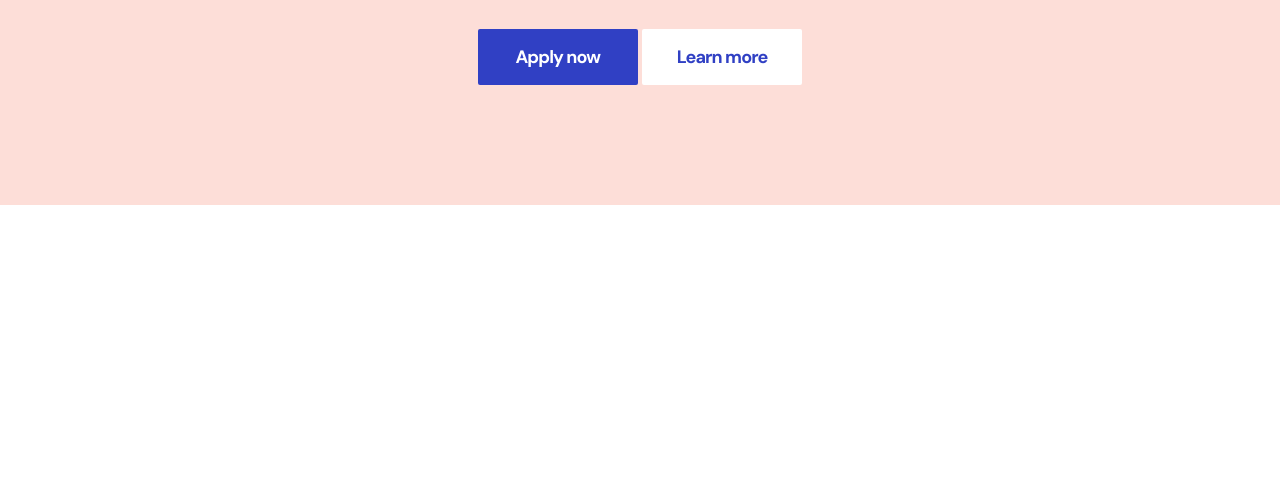
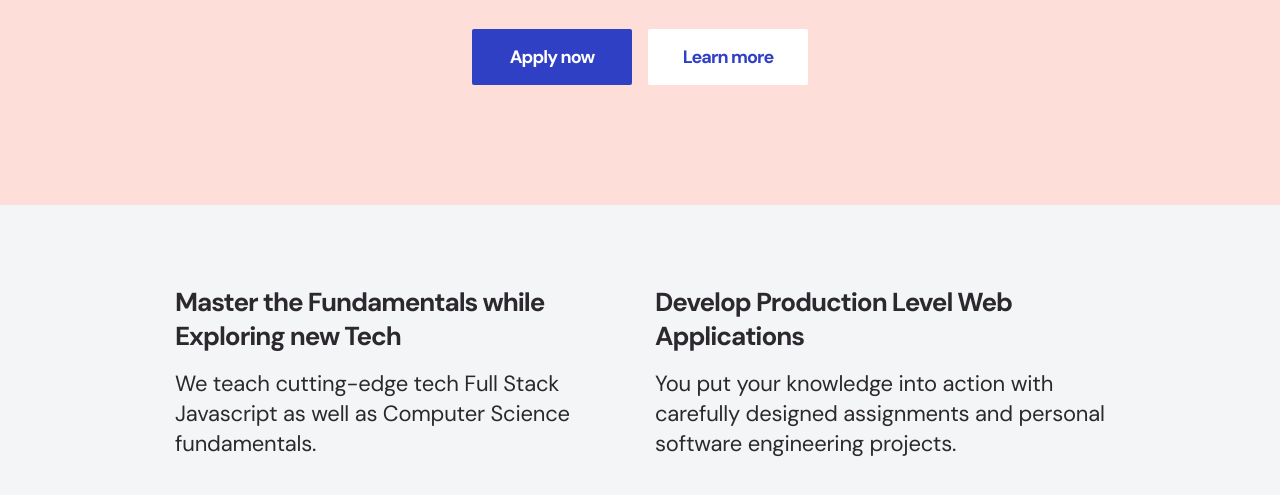
Before and after one commit to h22ju/project.1, a plain HTML site: page index.html in a window 1280 px wide. Shown: the part 359-854 px from the top of the page. Before the commit the page ends 800 px from the top, so only its background shows below. Drawn offline with Linux system fonts and the light colour scheme.

Commit message:
Add files via upload

```diff
--- a/index.html
+++ b/index.html
@@ -5,7 +5,7 @@
     <meta name="viewport" content="width=device-width, initial-scale=1.0" />
     <link rel="preconnect" href="https://fonts.gstatic.com" />
     <link
-      href="https://fonts.googleapis.com/css2?family=DM+Sans:wght@400;500;700&display=swap"
+      href="https://fonts.googleapis.com/css2?family=DM+Sans:wght@400;700&display=swap"
       rel="stylesheet"
     />
     <link rel="stylesheet" href="grid.min.css" />
@@ -19,12 +19,12 @@
           <div class="col-12">
             <div class="landing-content">
               <h1 class="landing-title">
-                Change your career,<br />
+                Change your career, <br />
                 Change your life
               </h1>
               <p class="landing-desc">
-                Get ahead with expert-led training in<br />
-                coding & design
+                Get ahead with expert-led training in <br />
+                coding &amp; design
               </p>
               <div class="button-group">
                 <a href="#" class="fill-button">Apply now</a>
@@ -35,5 +35,31 @@
         </div>
       </div>
     </section>
+
+    <section class="service">
+      <div class="container">
+        <div class="row">
+          <div class="col-12 col-md-6">
+            <h2 class="service-title">
+              Master the Fundamentals while Exploring new Tech
+            </h2>
+            <p class="service-desc">
+              We teach cutting-edge tech Full Stack Javascript as well as
+              Computer Science fundamentals.
+            </p>
+          </div>
+
+          <div class="col-12 col-md-6">
+            <h2 class="service-title">
+              Develop Production Level Web Applications
+            </h2>
+            <p class="service-desc">
+              You put your knowledge into action with carefully designed
+              assignments and personal software engineering projects.
+            </p>
+          </div>
+        </div>
+      </div>
+    </section>
   </body>
 </html>
--- a/style.css
+++ b/style.css
@@ -5,10 +5,11 @@
 
 body {
   font-family: "DM Sans", sans-serif;
+  color: #2b292d;
+  letter-spacing: -0.01em;
 }
 
-/* Reset CSS */
-
+/* Reset CSS*/
 a {
   color: inherit;
   text-decoration: none;
@@ -55,7 +56,6 @@ p {
   border-radius: 2px;
   font-size: 15px;
   font-weight: 700;
-  line-height: 1.6;
   letter-spacing: -0.05em;
   color: #fff;
   background-color: #3040c4;
@@ -71,54 +71,78 @@ p {
   opacity: 0.5;
 }
 
-/* landing */
+/* Landing */
 
 .landing {
+  text-align: center;
   background-color: #fdded8;
-  text-align: center;
 }
 
 .landing-content {
   display: flex;
   flex-direction: column;
   justify-content: center;
-
   width: 100%;
   height: 100vh;
 }
 
 .landing-title {
-  margin-bottom: 24px;
-  font-weight: 700;
   font-size: 40px;
   line-height: 1;
   letter-spacing: -0.05em;
-  color: #2b292d;
+  margin-bottom: 24px;
 }
 
 .landing-desc {
-  margin-bottom: 20px;
+  margin-bottom: 24px;
 }
 
-.landing.button-group {
+.landing .button-group {
   display: flex;
   justify-content: center;
   align-items: center;
 }
 
-.landing.button-group.fill-button:first-child {
+.landing .button-group .fill-button:first-child {
   margin-right: 8px;
 }
 
-/* ≧ 768px (Desktop) */
+/* Service*/
 
+.service {
+  background-color: #f4f5f7;
+  padding: 80px 0;
+}
+
+.service-title {
+  font-size: 22px;
+  line-height: 1.363636363636364;
+  letter-spacing: -0.04em;
+  color: #2b292d;
+  margin-bottom: 16px;
+}
+
+.service .col-12:first-child {
+  margin-bottom: 40px;
+}
+
+/* > = 768px (Desktop) */
 @media screen and (min-width: 768px) {
+  /* Reset CSS*/
   p {
     font-size: 22px;
     line-height: 1.3636363636;
   }
 
-  /* landing */
+  .fill-button {
+    width: 160px;
+    height: 56px;
+    font-size: 18px;
+    line-height: 1.555555555555556;
+    letter-spacing: -0.05em;
+  }
+
+  /* Landing */
 
   .landing-content {
     height: auto;
@@ -135,20 +159,23 @@ p {
     margin-bottom: 32px;
   }
 
-  .fill-button {
-    width: 160px;
-    height: 56px;
-    font-size: 18px;
-    line-height: 1.555555555555556;
+  .landing .button-group .fill-button:first-child {
+    margin-right: 16px;
   }
 
-  .landing.button-group.fill-button:first-child {
-    margin-right: 16px;
+  /* Service*/
+
+  .service-title {
+    font-size: 26px;
+    line-height: 1.307692307692308;
+  }
+
+  .service .col-12:first-child {
+    margin-bottom: 0;
   }
 }
 
-/* Custom Grid System - Fix container width*/
-
+/* Limit Bootstrap container size */
 @media screen and (min-width: 1200px) {
   .container {
     max-width: 960px !important;
```
